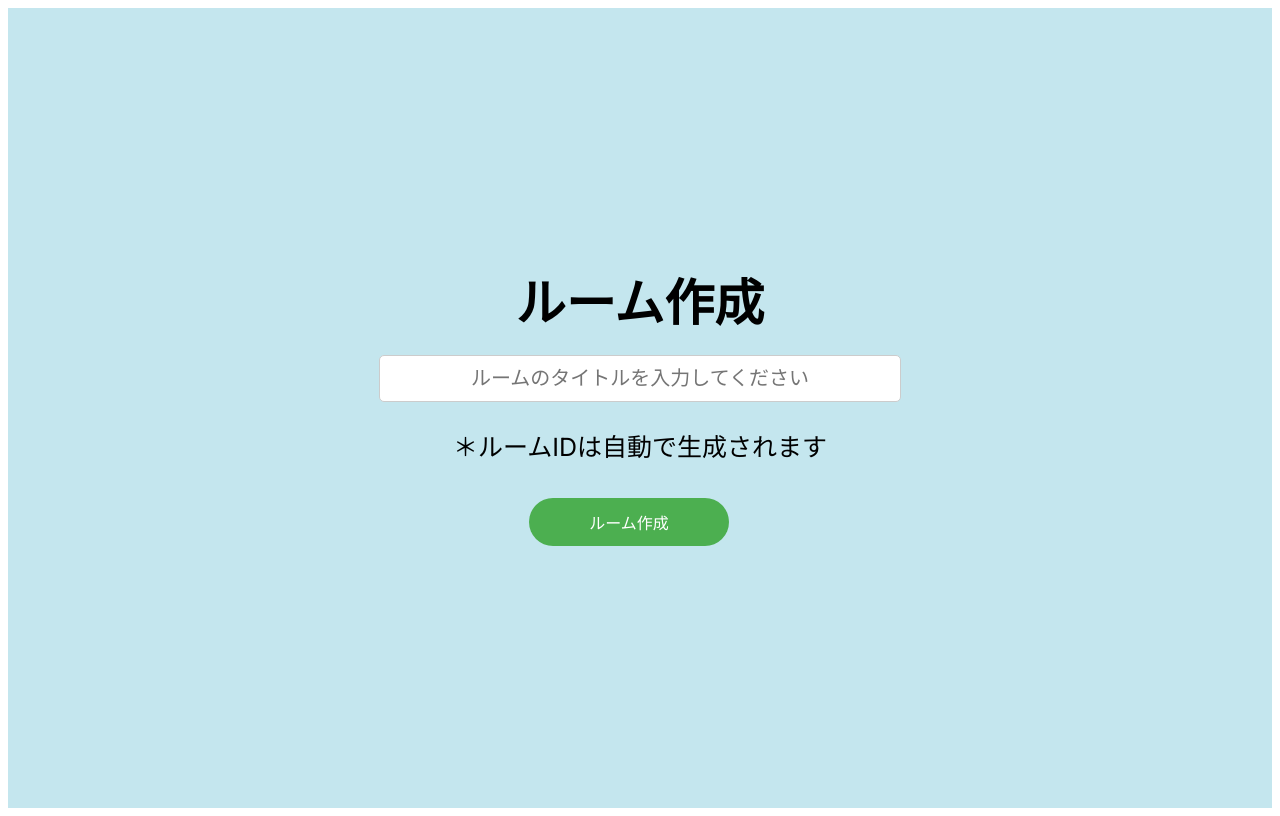
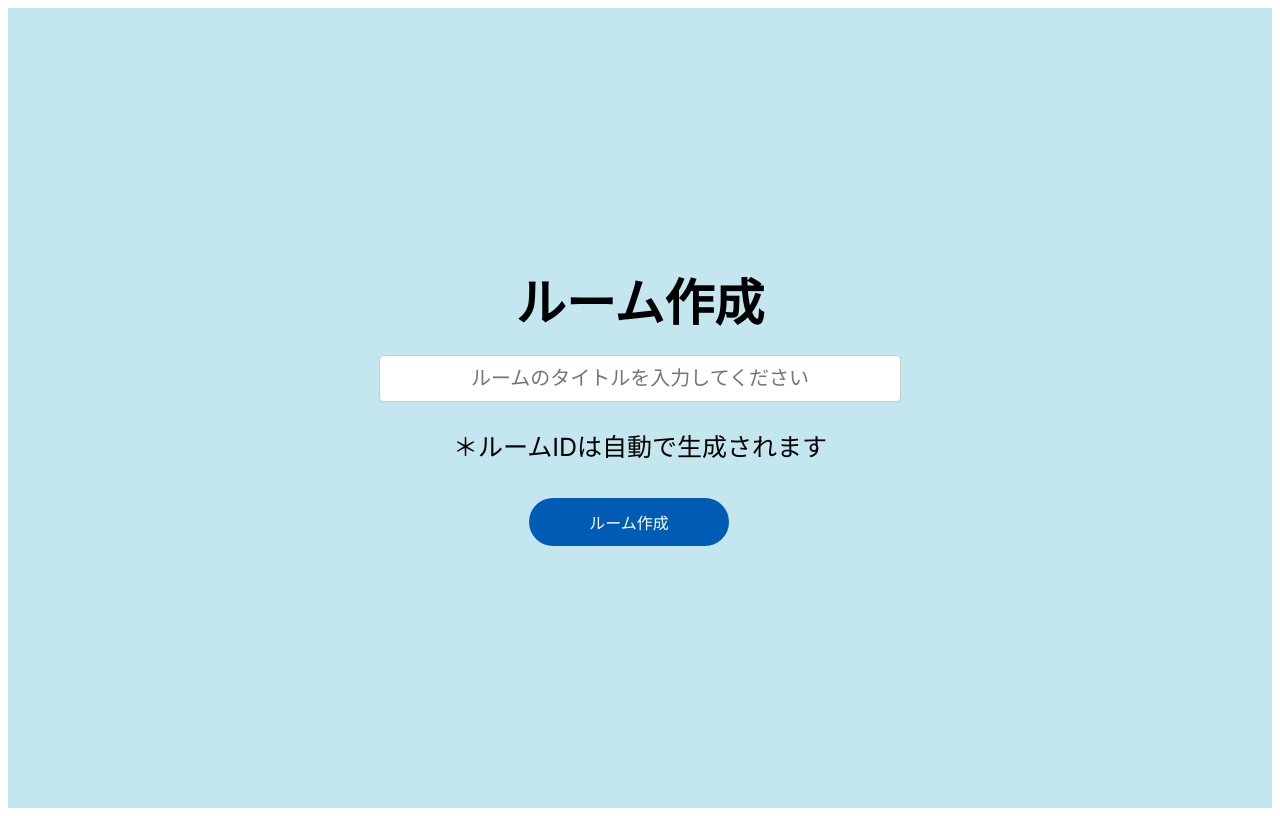
Before and after one commit to itc-s22017/anonymousChatApp, a Next.js app: page /create in a window 1280 px wide. In both pictures the pointer is over the button "ルーム作成". Built offline with nearby package versions, Linux system fonts and the light colour scheme.

Commit message:
cssを編集

```diff
--- a/app/create/create.module.css
+++ b/app/create/create.module.css
@@ -1,9 +1,9 @@
 .wrapper {
-		display: flex;
-		justify-content: center;
-		align-items: center;
-		height: 100vh;
-		background-color:#c4e6ee;
+    display: flex;
+    justify-content: center;
+    align-items: center;
+    height: 100vh;
+    background-color: #c4e6ee;
 }
 
 .create {
@@ -49,3 +49,7 @@
 		margin-left: 150px;
 		margin-top: 25px;
 }
+
+.button:hover {
+    background-color: #005bb5;
+}
```
